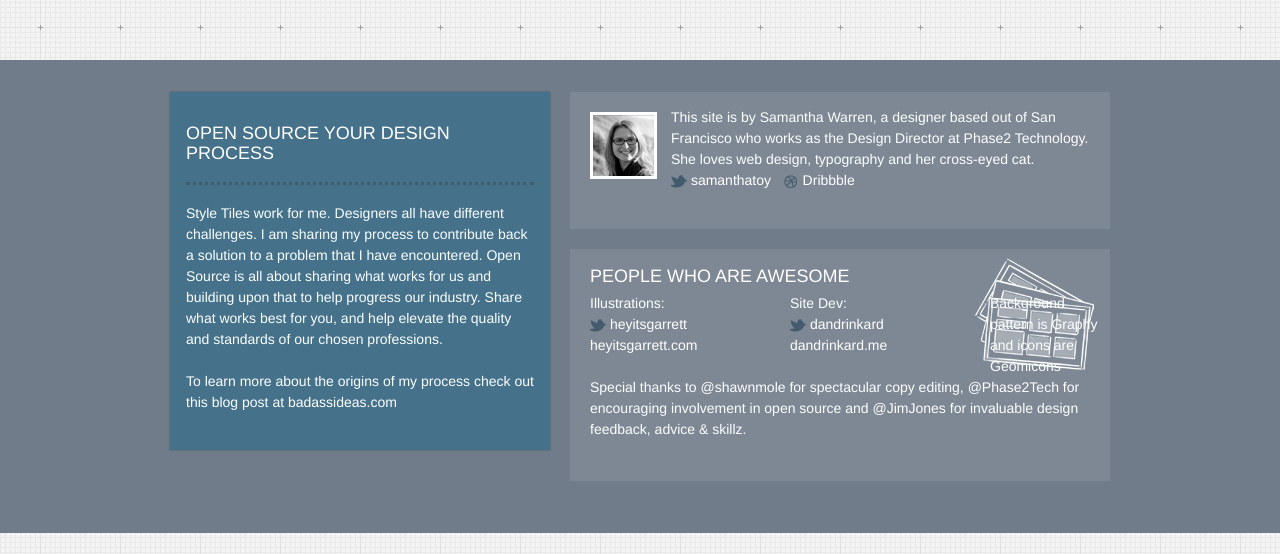
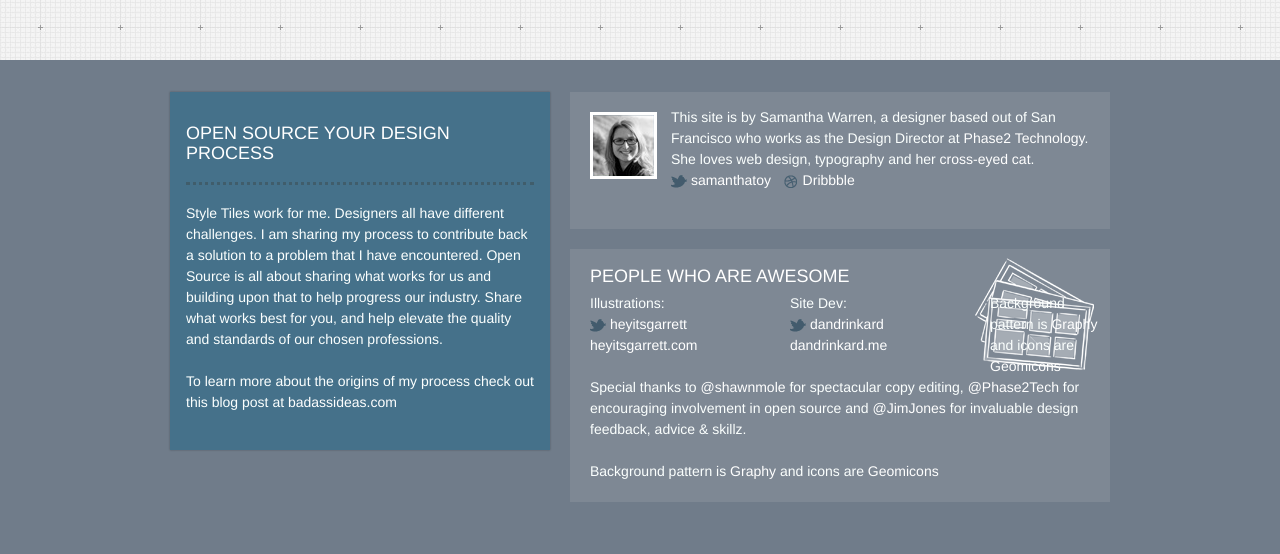
Before and after one commit to styletiles/styletiles.github.com, a Jekyll site: the page built from _posts/2012-02-01-index.html, in a window 1280 px wide and 900 px high, scrolled down 4747 px, cut to the strip 346-900 px from the top of the window. Built offline with Jekyll 4.4.1, drawn with Linux system fonts in a browser that asks for light colours; nearby versions of some CDN libraries; comment, search, counter and statistics services are not loaded.

Commit message:
fixing alignment
alignmenet

```diff
--- a/_includes/footer.html
+++ b/_includes/footer.html
@@ -44,6 +44,7 @@
                 feedback, advice &amp; skillz.
             </p>
 <p>Background pattern is <a href="http://subtlepatterns.com/?p=834"> Graphy</a> and icons are <a href="http://geomicons.com/">Geomicons</a></p>
+<p class="span7">Background pattern is <a href="http://subtlepatterns.com/?p=834"> Graphy</a> and icons are <a href="http://geomicons.com/">Geomicons</a></p>
         </div>
     </div>
 </div>
```
